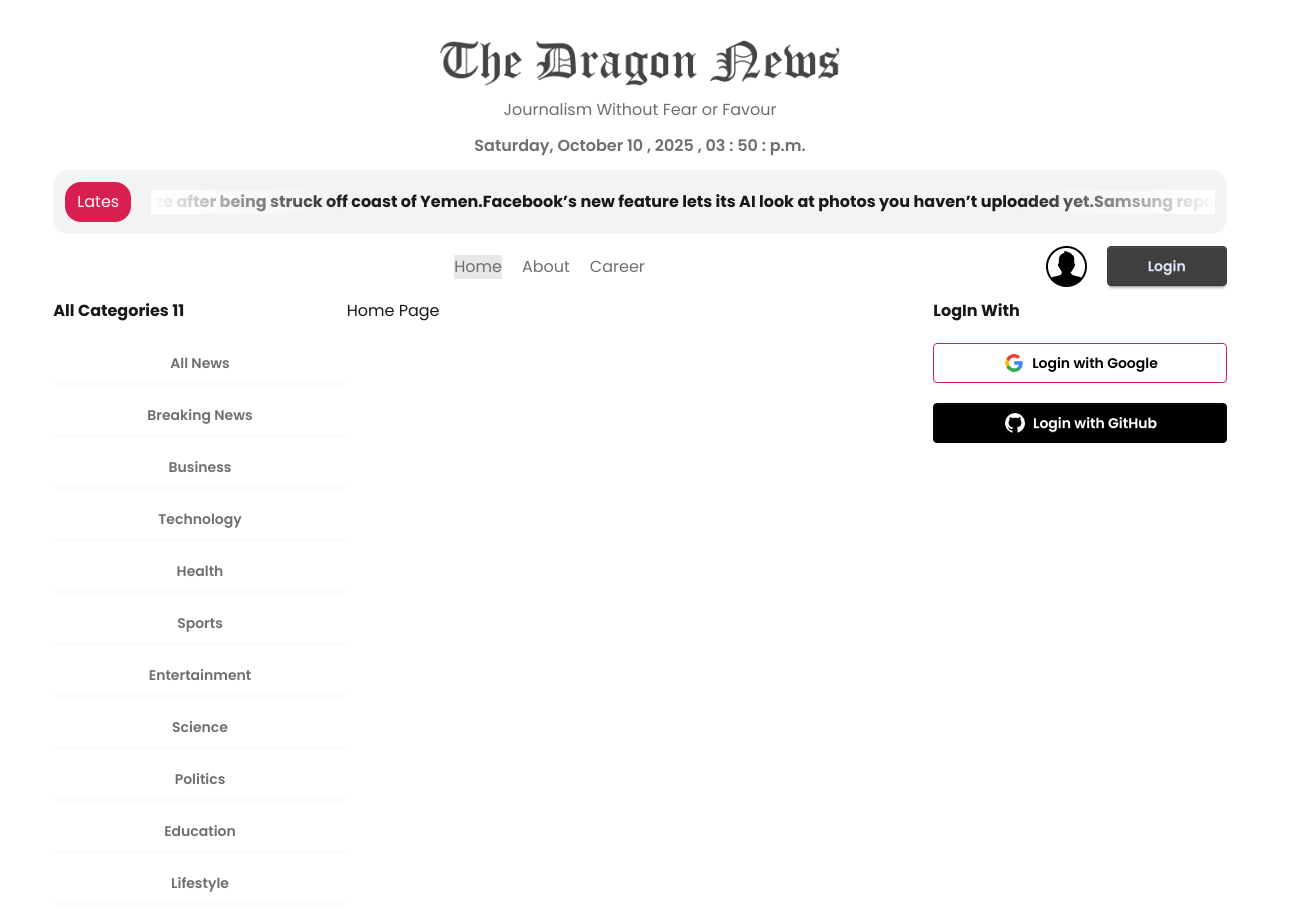
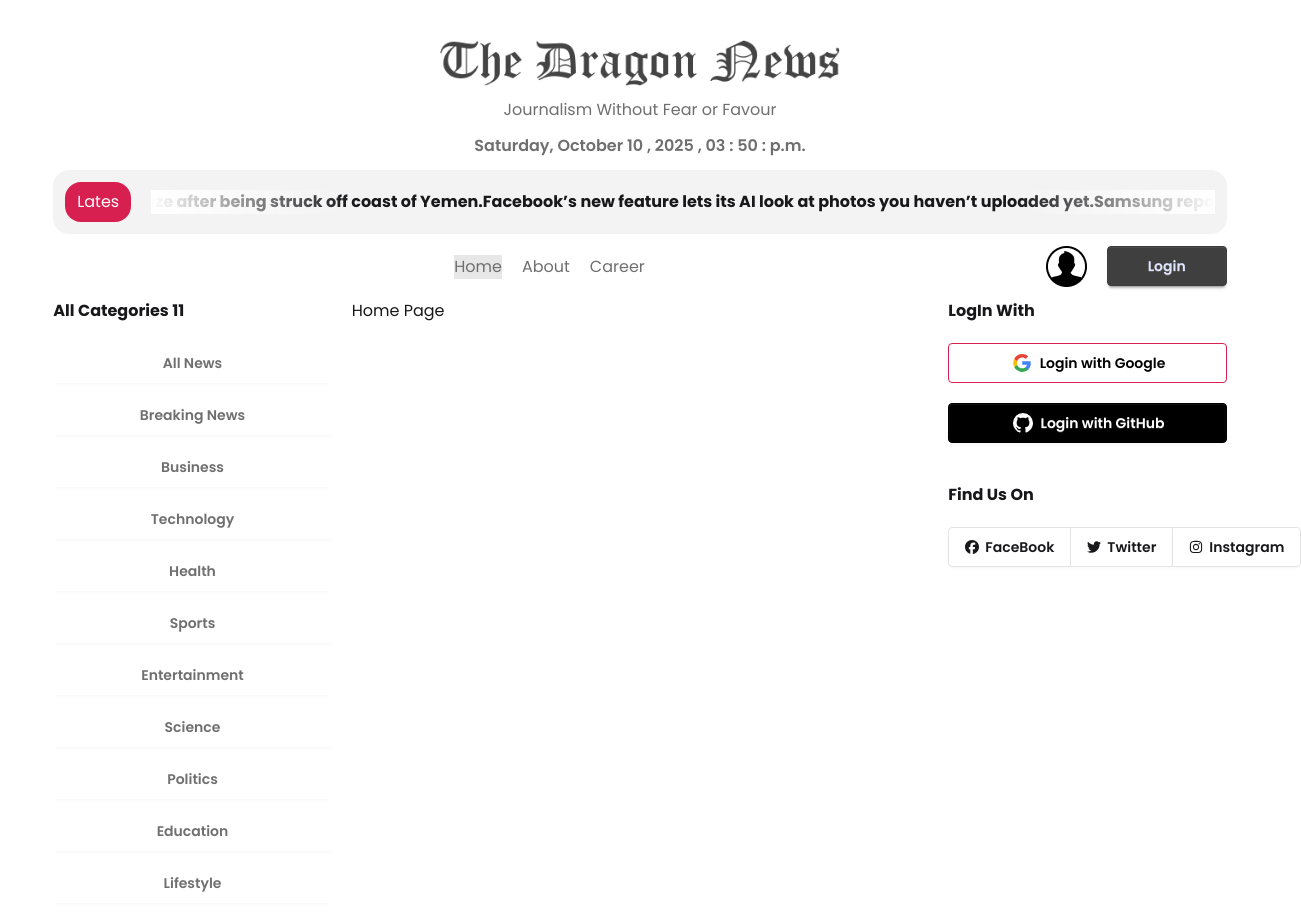
Before and after one commit to ArmanMirDeV/Dragon-News, a React (Vite) app: page / in a window 1280 px wide. Shown: the whole page, 1301 px wide, since content can reach past the window. Built offline with nearby package versions, Linux system fonts and the light colour scheme.

Commit message:
FindUs component added

```diff
--- a/src/Layouts/HomeLayout.jsx
+++ b/src/Layouts/HomeLayout.jsx
@@ -16,7 +16,7 @@
       <nav className="w-11/12 mx-auto my-3 ">
         <Navbar />
       </nav>
-      <main className="w-11/12 mx-auto my-3  grid grid-cols-12 ">
+      <main className="w-11/12 mx-auto my-3  grid grid-cols-12 gap-5 ">
         <aside className="col-span-3">
           <LeftAside />
         </aside>
--- /dev/null
+++ b/src/components/HomeLayout/FindUs.jsx
@@ -0,0 +1,21 @@
+import React from 'react';
+import { FaInstagram, FaTwitter } from 'react-icons/fa';
+import { FaFacebook } from 'react-icons/fa6';
+
+const FindUs = () => {
+    return (
+      <div>
+        <h2 className=" font-bold mb-5">Find Us On</h2>
+
+        <div>
+          <div className="join w-full join-vertical lg:join-horizontal">
+            <button className="btn bg-base-100 justify-start join-item"> <FaFacebook /> FaceBook</button>
+            <button className="btn bg-base-100 justify-start join-item"> <FaTwitter /> Twitter</button>
+            <button className="btn bg-base-100 justify-start join-item"> <FaInstagram /> Instagram</button>
+          </div>
+        </div>
+      </div>
+    );
+};
+
+export default FindUs;
--- a/src/components/HomeLayout/RightAside.jsx
+++ b/src/components/HomeLayout/RightAside.jsx
@@ -1,10 +1,12 @@
 import React from 'react';
 import SocialLogin from './SocialLogin';
+import FindUs from './FindUs';
 
 const RightAside = () => {
     return (
-        <div>
-           <SocialLogin />
+        <div className='space-y-10'>
+            <SocialLogin />
+            <FindUs/>
         </div>
     );
 };
```
